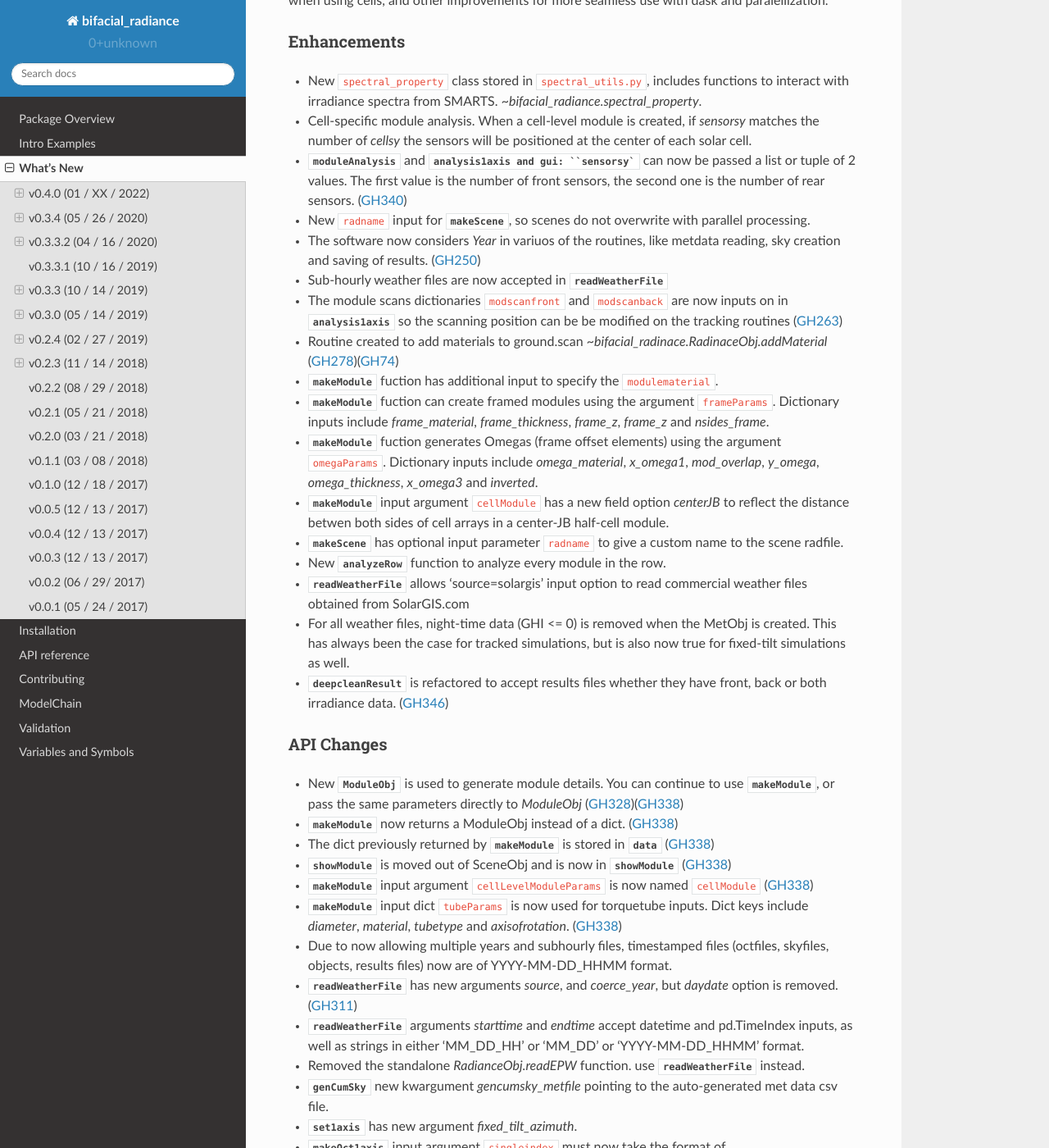
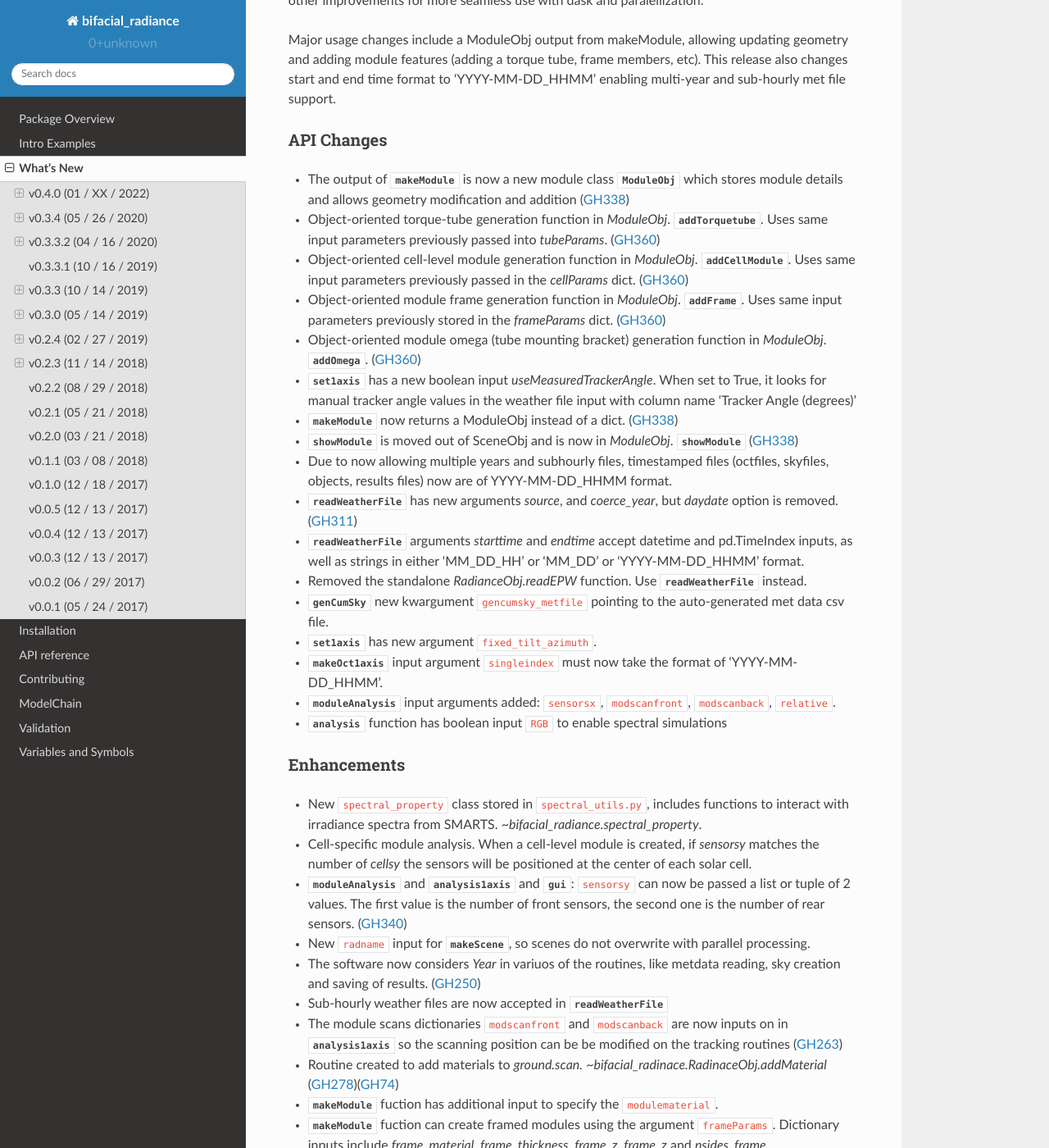
Before and after one commit to NREL/bifacial_radiance, a Sphinx documentation site: the page built from docs/sphinx/source/whatsnew.rst, in a window 1280 px wide and 1400 px high, scrolled down 299 px. Shown: the whole window at 82% size. Built offline with Sphinx 7.4.7 and the Read the Docs theme 2.0.0, drawn with Linux system fonts in a browser that asks for light colours; some of the changed text lies outside the part shown.

Commit message:
Sphinx docs upates.

````diff
--- a/docs/sphinx/source/manualapi.rst
+++ b/docs/sphinx/source/manualapi.rst
@@ -68,6 +68,10 @@ Functions and methods to generate modules
    :toctree: generated/
 
    RadianceObj.makeModule
+   ModuleObj.addTorquetube
+   ModuleObj.addCellModule
+   ModuleObj.addFrame
+   ModuleObj.addOmega
    ModuleObj.showModule
    ModuleObj.readModule
    RadianceObj.returnMaterialFiles
--- a/docs/sphinx/source/whatsnew/v0.4.0.rst
+++ b/docs/sphinx/source/whatsnew/v0.4.0.rst
@@ -2,20 +2,45 @@
 
 v0.4.0 (01 / XX / 2022)
 ------------------------
-Release of new version including new spectral property class, ModuleObj class, module analysis when using cells,
-and other improvements for more seamless use with dask and paralellization.
+Release of new version including new spectral property class, object-oriented ModuleObj
+class and other improvements for more seamless use with dask and paralellization.
+
+Major usage changes include a ModuleObj output from makeModule, allowing
+updating geometry and adding module features (adding a torque tube, frame members, etc). This release also
+changes start and end time format to 'YYYY-MM-DD_HHMM' enabling multi-year and sub-hourly met file support.
+
+
+API Changes
+~~~~~~~~~~~~
+* The output of :py:class:`~bifacial_radiance.RadianceObj.makeModule` is now a new module class :py:class:`~bifacial_radiance.ModuleObj` which stores module details and allows geometry modification and addition (:pull:`338`)
+* Object-oriented torque-tube generation function in `ModuleObj`. :py:class:`~bifacial_radiance.ModuleObj.addTorquetube`. Uses same input parameters previously passed into `tubeParams`.  (:pull:`360`)
+* Object-oriented cell-level module generation function in `ModuleObj`. :py:class:`~bifacial_radiance.ModuleObj.addCellModule`. Uses same input parameters previously passed in the `cellParams` dict.  (:pull:`360`)
+* Object-oriented module frame generation function in `ModuleObj`. :py:class:`~bifacial_radiance.ModuleObj.addFrame`. Uses same input parameters previously stored in the `frameParams` dict.  (:pull:`360`)
+* Object-oriented module omega (tube mounting bracket) generation function in `ModuleObj`. :py:class:`~bifacial_radiance.ModuleObj.addOmega`.  (:pull:`360`)
+* :py:class:`~bifacial_radiance.RadianceObj.set1axis` has a new boolean input `useMeasuredTrackerAngle`. When set to True, it looks for manual tracker angle values in the weather file input with column name 'Tracker Angle (degrees)'
+* :py:class:`~bifacial_radiance.RadianceObj.makeModule` now returns a ModuleObj instead of a dict. (:pull:`338`)
+* :py:class:`~bifacial_radiance.SceneObj.showModule` is moved out of SceneObj and is now in `ModuleObj`. :py:class:`~bifacial_radiance.ModuleObj.showModule` (:pull:`338`)
+* Due to now allowing multiple years and subhourly files, timestamped files (octfiles, skyfiles, objects, results files) now are of YYYY-MM-DD_HHMM format.
+* :py:class:`~bifacial_radiance.RadianceObj.readWeatherFile` has new arguments `source`, and `coerce_year`, but `daydate` option is removed. (:issue:`311`)
+* :py:class:`~bifacial_radiance.RadianceObj.readWeatherFile` arguments `starttime` and `endtime` accept datetime and pd.TimeIndex inputs, as well as strings in either 'MM_DD_HH' or 'MM_DD' or 'YYYY-MM-DD_HHMM' format.
+* Removed the standalone `RadianceObj.readEPW` function.  Use :py:class:`~bifacial_radiance.RadianceObj.readWeatherFile` instead.
+* :py:class:`~bifacial_radiance.RadianceObj.genCumSky` new kwargument ``gencumsky_metfile`` pointing to the auto-generated met data csv file.
+* :py:class:`~bifacial_radiance.RadianceObj.set1axis` has new argument ``fixed_tilt_azimuth``.
+* :py:class:`~bifacial_radiance.RadianceObj.makeOct1axis` input argument ``singleindex`` must now take the format of 'YYYY-MM-DD_HHMM'.
+* :py:class:`~bifacial_radiance.AnalysisObj.moduleAnalysis` input arguments added: ``sensorsx``,  ``modscanfront``, ``modscanback``, ``relative``.
+* :py:class:`~bifacial_radiance.AnalysisObj.analysis` function has boolean input ``RGB`` to enable spectral simulations
 
 
 Enhancements
 ~~~~~~~~~~~~
 * New ``spectral_property`` class stored in ``spectral_utils.py``, includes functions to interact with irradiance spectra from SMARTS. `~bifacial_radiance.spectral_property`.
 * Cell-specific module analysis. When a cell-level module is created, if `sensorsy` matches the number of `cellsy` the sensors will be positioned at the center of each solar cell.
-* :py:class:`~bifacial_radiance.AnalysisObj.moduleAnalysis` and :py:class:`~bifacial_radiance.RadianceObj.analysis1axis and gui: ``sensorsy`` can now be passed a list or tuple of 2 values.  The first value is the number of front sensors, the second one is the number of rear sensors. (:pull:`340`)
+* :py:class:`~bifacial_radiance.AnalysisObj.moduleAnalysis` and :py:class:`~bifacial_radiance.RadianceObj.analysis1axis` and :py:class:`~bifacial_radiance.gui.gui`: ``sensorsy`` can now be passed a list or tuple of 2 values.  The first value is the number of front sensors, the second one is the number of rear sensors. (:pull:`340`)
 * New ``radname`` input for :py:class:`~bifacial_radiance.RadianceObj.makeScene`, so scenes do not overwrite with parallel processing.
 * The software now considers `Year` in variuos of the routines, like metdata reading, sky creation and saving of results. (:issue:`250`)
 * Sub-hourly weather files are now accepted in :py:class:`~bifacial_radiance.RadianceObj.readWeatherFile`
 * The module scans dictionaries ``modscanfront`` and ``modscanback`` are now inputs on in :py:class:`~bifacial_radiance.RadianceObj.analysis1axis` so the scanning position can be be modified on the tracking routines (:issue:`263`)
-* Routine created to add materials to ground.scan `~bifacial_radinace.RadinaceObj.addMaterial` (:issue:`278`)(:issue:`74`)
+* Routine created to add materials to `ground.scan.` `~bifacial_radinace.RadinaceObj.addMaterial` (:issue:`278`)(:issue:`74`)
 * :py:class:`~bifacial_radiance.RadianceObj.makeModule` fuction has additional input to specify the ``modulematerial``.
 * :py:class:`~bifacial_radiance.RadianceObj.makeModule` fuction can create framed modules using the argument ``frameParams``.  Dictionary inputs include `frame_material`, `frame_thickness`, `frame_z`, `frame_z` and `nsides_frame`.
 * :py:class:`~bifacial_radiance.RadianceObj.makeModule` fuction generates Omegas (frame offset elements) using the argument ``omegaParams``. Dictionary inputs include `omega_material`, `x_omega1`, `mod_overlap`, `y_omega`, `omega_thickness`, `x_omega3` and `inverted`.
@@ -27,25 +52,6 @@ Enhancements
 * :py:class:`~bifacial_radiance.load.deepcleanResult` is refactored to accept results files whether they have front, back or both irradiance data. (:pull:`346`)
 
 
-API Changes
-~~~~~~~~~~~~
-* New :py:class:`~bifacial_radiance.ModuleObj` is used to generate module details. You can continue to use :py:class:`~bifacial_radiance.RadianceObj.makeModule`, or pass the same parameters directly to `ModuleObj` (:issue:`328`)(:pull:`338`)
-* :py:class:`~bifacial_radiance.RadianceObj.makeModule` now returns a ModuleObj instead of a dict. (:pull:`338`)
-* The dict previously returned by :py:class:`~bifacial_radiance.RadianceObj.makeModule` is stored in :py:class:`~bifacial_radiance.ModuleObj.data` (:pull:`338`)
-* :py:class:`~bifacial_radiance.SceneObj.showModule` is moved out of SceneObj and is now in :py:class:`~bifacial_radiance.ModuleObj.showModule` (:pull:`338`)
-* :py:class:`~bifacial_radiance.RadianceObj.makeModule` input argument ``cellLevelModuleParams`` is now named ``cellModule`` (:pull:`338`)
-* :py:class:`~bifacial_radiance.RadianceObj.makeModule` input dict ``tubeParams`` is now used for torquetube inputs. Dict keys include `diameter`, `material`, `tubetype` and `axisofrotation`. (:pull:`338`)
-* Due to now allowing multiple years and subhourly files, timestamped files (octfiles, skyfiles, objects, results files) now are of YYYY-MM-DD_HHMM format.
-* :py:class:`~bifacial_radiance.RadianceObj.readWeatherFile` has new arguments `source`, and `coerce_year`, but `daydate` option is removed. (:issue:`311`)
-* :py:class:`~bifacial_radiance.RadianceObj.readWeatherFile` arguments `starttime` and `endtime` accept datetime and pd.TimeIndex inputs, as well as strings in either 'MM_DD_HH' or 'MM_DD' or 'YYYY-MM-DD_HHMM' format.
-* Removed the standalone `RadianceObj.readEPW` function.  use :py:class:`~bifacial_radiance.RadianceObj.readWeatherFile` instead.
-* :py:class:`~bifacial_radiance.RadianceObj.genCumSky` new kwargument `gencumsky_metfile` pointing to the auto-generated met data csv file.
-* :py:class:`~bifacial_radiance.RadianceObj.set1axis` has new argument `fixed_tilt_azimuth`.
-* :py:class:`~bifacial_radiance.RadianceObj.makeOct1axis` input argument ``singleindex`` must now take the format of 'YY_MM_DD_HH_MM'.
-* :py:class:`~bifacial_radiance.AnalysisObj.moduleAnalysis` input arguments added: ``sensorsx``,  ''modscanfront'', ''modscanback'', ''relative''.
-* :py:class:`~bifacial_radiance.AnalysisObj.analysis` function has boolean input ``RGB`` to enable spectral simulations
-
-
 Deprecations
 ~~~~~~~~~~~~~~
 * :py:class:`~bifacial_radiance.RadianceObj.gendaylit1axis` parameters ``startdate`` and ``enddate`` are now deprecated.  Downselect weather values when reading in weather file with :py:class:`~bifacial_radiance.RadianceObj.readWeatherFile`.
@@ -53,17 +59,16 @@ Deprecations
 * :py:class:`~bifacial_radiance.RadianceObj.genCumSky` kwargument `epwfile` has been removed. EPW files are no longer passed directly to genCumSky.
 * :py:class:`~bifacial_radiance.SceneObj.makeScene` and :py:class:`~bifacial_radiance.SceneObj.makeScene1axis` kwarg `moduletype` is now `module` (:pull:`338`)
 * :py:class:`~bifacial_radiance.SceneObj.readModule` and :py:class:`~bifacial_radiance.SceneObj.showModule` are removed. (:pull:`338`)
-* :py:class:`~bifacial_radiance.RadianceObj.makeModule` inputs variables `diameter`, `material`, `torqueTubeMaterial`, `tubetype` and `axisofrotationTorqueTube` are deprecated.  use the ``tubeParams`` dict input instead. (:pull:`338`)
-* :py:class:`~bifacial_radiance.RadianceObj.makeModule` input kwargument ``cellLevelModuleParams`` is deprecated.  use ``cellModule`` instead (:pull:`338`)
-
+* :py:class:`~bifacial_radiance.RadianceObj.makeModule` inputs variables `diameter`, `material`, `torqueTubeMaterial`, `tubetype` and `axisofrotationTorqueTube` are deprecated.  use the ``tubeParams`` dict input or `ModuleObj`. :py:class:`~bifacial_radiance.ModuleObj.addTorquetube` instead. (:pull:`338`)
+* :py:class:`~bifacial_radiance.RadianceObj.makeModule` input argument ``cellLevelModuleParams`` is now deprecated.  Either pass dictionary ``cellModule`` or use `ModuleObj`. :py:class:`~bifacial_radiance.ModuleObj.addCellModule` (:pull:`338`)
 
 Bug fixes
 ~~~~~~~~~
 * For data in TMY3 format but has a interval smaller than 1 HR, now the :py:class:`~bifacial_radiance.RadianceObj.readWeatherFile`, function (which uses pvlib I/O function) fixes the timestamps from the already imported TMY3 data, with the column labeld 'Time (HH:MM)' (:issue:`278`)
 * runtimeWarnings are ignored in set1axis. Fixes pvlib tracker #260
-* Fixed bug on input file load that would rewrite ''zgap'' parameter as ''ygap''. (:issue:'283')
-* Image folder was not correctly loading on install (:issue:'275')(:issue:'282')
-* Weather data with zero length after filtering returns a more informative error (:issue:'332')
+* Fixed bug on input file load that would rewrite ``zgap``` parameter as ``ygap``. (:issue:`283`)
+* Image folder was not correctly loading on install (:issue:`275`)(:issue:`282`)
+* Weather data with zero length after filtering returns a more informative error (:issue:`332`)
 
 
 
````
